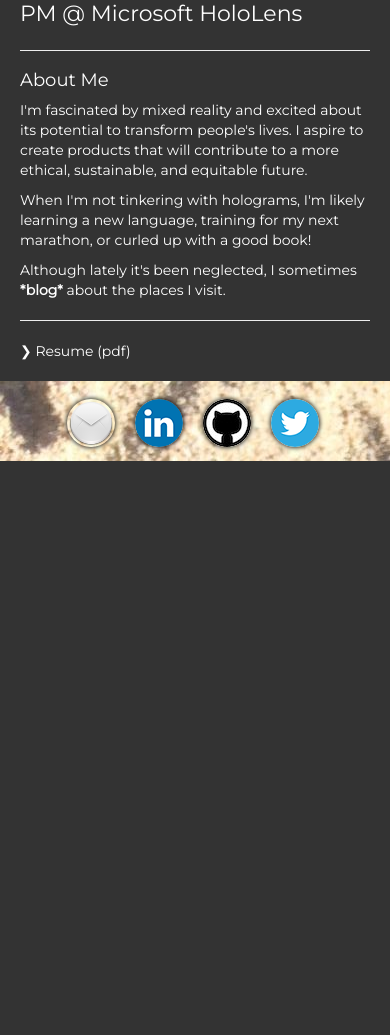
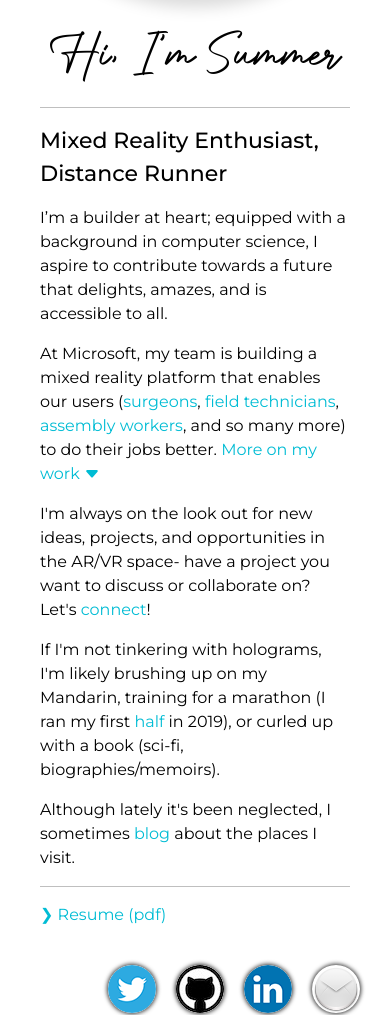
Before and after one commit to sw5813/sumwu, a Flask app: page / in a window 390 px wide. Shown: the part 294-1329 px from the top of the page. Before the commit the page ends 755 px from the top, so only its background shows below. Run offline with Flask 2, Linux system fonts and the light colour scheme; some libraries are stand-ins or nearby versions.

Commit message:
update website 2-21

```diff
--- a/app/static/css/cover.css
+++ b/app/static/css/cover.css
@@ -1,12 +1,20 @@
 /*
  * Globals
  */
+
+@font-face {
+  font-family: 'AuthenticSignature';
+  src: url(../fonts/AuthenticSignature.ttf);
+}
 
 /* Links */
 a,
 a:focus,
 a:hover {
-  color: #fff;
+  text-decoration: none;
+}
+a {
+  color: #00BCD4;
 }
 
 /*
@@ -15,34 +23,18 @@ a:hover {
 
 html,
 body {
-  height: 100%;
-  background-color: #333;
-  font-family: 'Montserrat', sans-serif;
+  font-family: 'Montserrat';
 }
 body {
-  color: #fff;
+  color: #000;
   text-align: center;
 }
-
-/* Project names */
-a.project {
-  font-style: italic;
-}
-
-/* Extra markup and styles for table-esque vertical and horizontal centering */
-.site-wrapper {
-  display: table;
-  width: 100%;
-  height: 100%; /* For at least Firefox */
+#site-container {
   min-height: 100%;
-}
-.site-wrapper-inner {
-  display: table-cell;
-  vertical-align: top;
-}
-.cover-container {
-  margin-right: auto;
-  margin-left: auto;
+  display: flex;
+  justify-content: center;
+  align-items: center;
+  padding: 20px;
 }
 
 /* Padding for spacing */
@@ -66,31 +58,34 @@ a.project {
   border-radius: 3px;
   text-align: left;
 }
-.cover .btn-lg {
-  padding: 10px 20px;
-  font-weight: bold;
+h1 {
+  font-size: 60px;
+  font-family: 'AuthenticSignature';
+  text-align: center;
 }
-h1 {
-  font-size: 40px;
+h5 {
+  font-weight: 500;
 }
 .lead {
   font-size: 22px;
+  font-weight: 500;
+}
+
+/* Cards */
+.card img:hover {
+  opacity: 0.9;
 }
 
 /* social media icons */
-.social-background {
-  background-image: url(../img/sandfooter.jpg);
-  height: 80px;
-}
 .social {
-    width: calc(50% + 126px);
-    height: 48px;
+  overflow: auto;
+  margin-left: calc(20%);
 }
 .social-popout {
   height: 48px;
   width: 48px;
   margin: 10px;
-  float: right;
+  float: left;
   -webkit-transition: all ease 0.5s;
   -moz-transition: all ease 0.5s;
   -o-transition: all ease 0.5s;
--- a/app/templates/blogging/index.html
+++ b/app/templates/blogging/index.html
@@ -16,7 +16,7 @@ Summer Wu
     {% else %}
     <div class="text-center inline">
         <a href="/blog">
-            <img onmouseover="this.src='{{ url_for('static', filename='img/bridge_head.jpg') }}'" onmouseout="this.src='{{ url_for('static', filename='img/bud_head.jpg') }}'" src="{{ url_for('static', filename='img/summerhead.png') }}" class="img-circle" style="margin:auto" />
+            <img onmouseover="this.src='{{ url_for('static', filename='img/hl2head.png') }}'" onmouseout="this.src='{{ url_for('static', filename='img/summerhead.png') }}'" src="{{ url_for('static', filename='img/summerhead.png') }}" class="img-circle" style="margin:auto" />
             <h1 class="title">Summer <span class="blue">Wu</span></h1>
             <p class="description">Hello from Seattle!</p>
         </a>
--- a/app/templates/index.html
+++ b/app/templates/index.html
@@ -4,20 +4,21 @@
     <meta charset="utf-8">
     <meta http-equiv="X-UA-Compatible" content="IE=edge">
     <meta name="viewport" content="width=device-width, initial-scale=1">
-    <meta name="description" content="Summer's Personal Site">
+    <meta name="description" content="Summer's Homepage">
     <meta name="author" content="Summer Wu">
     <link rel="shortcut icon" href="{{ url_for('static', filename='img/favicon.ico') }}" />
 
     <title>Summer Wu</title>
 
     <!-- Bootstrap core CSS -->
-    <link href='https://maxcdn.bootstrapcdn.com/bootstrap/3.2.0/css/bootstrap.min.css' rel='stylesheet' type='text/css'>
+    <link href="https://cdn.jsdelivr.net/npm/bootstrap@5.0.0-beta2/dist/css/bootstrap.min.css" rel="stylesheet" integrity="sha384-BmbxuPwQa2lc/FVzBcNJ7UAyJxM6wuqIj61tLrc4wSX0szH/Ev+nYRRuWlolflfl" crossorigin="anonymous">
 
     <!-- Custom styles for this template -->
     <link href="{{ url_for('static', filename='css/cover.css') }}" rel="stylesheet">
 
     <!-- Font is Montserrat -->
-    <link href='https://fonts.googleapis.com/css?family=Montserrat' rel='stylesheet' type='text/css'>
+    <link rel="preconnect" href="https://fonts.gstatic.com">
+    <link href="https://fonts.googleapis.com/css2?family=Montserrat:wght@300;400;500&display=swap" rel="stylesheet">
 
     <!-- Just for debugging purposes. Don't actually copy this line! -->
     <!--[if lt IE 9]><script src="../../assets/js/ie8-responsive-file-warning.js"></script><![endif]-->
@@ -31,38 +32,66 @@
 
   <body>
 
-    <div class="site-wrapper">
-
-      <div class="site-wrapper-inner">
-
-        <div class="cover-container">
-          <img class="visible-xs" src="{{ url_for('static', filename='img/xs_image.jpg') }}">
-          <img class="visible-sm" src="{{ url_for('static', filename='img/sm_image.jpg') }}">
+        <div class="container" id="site-container">
+          <div class="row">
+            <div class="col-md-4">
+              <img class="img-fluid rounded-circle shadow" onmouseover="this.src='{{ url_for('static', filename='img/hl2head.png') }}'" onmouseout="this.src='{{ url_for('static', filename='img/summerhead.png') }}'" src="{{ url_for('static', filename='img/summerhead.png') }}" />
+            </div>
+            <div class="col-md-8">
 
               <div class="inner cover">
-            <h1 class="cover-heading">Summer Wu</h1>
-            <p class="lead">PM @ Microsoft HoloLens</p>
+                <h1>Hi, I'm Summer</h1>
+
                 <hr>
+                <p class="lead">Mixed Reality Enthusiast, Distance Runner</p>
 
-            <h4>About Me</h4>
-              <p>I'm fascinated by mixed reality and excited about its potential to transform people's lives. I aspire to create products that will contribute to a more ethical, sustainable, and equitable future.</p>
-
-              <p>When I'm not tinkering with holograms, I'm likely learning a new language, training for my next marathon, or curled up with a good book!</p>
+                <p>I’m a builder at heart; equipped with a background in computer science, I aspire to contribute towards a future that delights, amazes, and is accessible to all.</p>
 
                 <p>
-                Although lately it's been neglected, I sometimes <a style="font-weight: bold" href="{{ url_for('blog') }}">*blog*</a> about the places I visit.
+                  At Microsoft, my team is building a mixed reality platform that enables our users (<a href="https://aka.ms/24h">surgeons</a>, <a href="https://news.microsoft.com/transform/vroom-with-a-view-hololens-2-powers-faster-fixes-mercedes-benz-usa/">field technicians</a>, <a href="https://news.microsoft.com/innovation-stories/hololens-2-nasa-orion-artemis/">assembly workers</a>, and so many more) to do their jobs better.
+
+                  <!-- Toggle projects section to reduce text-->
+                  <a data-bs-toggle="collapse" href="#projects" role="button" aria-expanded="false" aria-controls="projects">
+                    More on my work
+                    <svg xmlns="http://www.w3.org/2000/svg" width="16" height="16" fill="currentColor" class="bi bi-caret-down-fill" viewBox="0 0 16 16">
+                      <path d="M7.247 11.14L2.451 5.658C1.885 5.013 2.345 4 3.204 4h9.592a1 1 0 0 1 .753 1.659l-4.796 5.48a1 1 0 0 1-1.506 0z"/>
+                    </svg>
+                  </a>
                 </p>
 
-            <hr>
-            <a href="{{ url_for('static', filename='summer_wu_resume.pdf') }}"> &#10095; Resume (pdf)</a>
+                <!-- Projects section (hidden by default) -->
+                <div class="collapse mb-3" id="projects">
+                  I'm leading the effort to bring <a href="https://docs.microsoft.com/en-us/windows/mixed-reality/develop/unreal/unreal-development-overview?tabs=ue426%2Cmrtk%2Casa">HoloLens 2 support to Unreal Engine</a>, and have recently begun looking into how we can further democratize mixed reality development beyond game engines. Here are some highlights:
+
+                    <div class="row">
+
+                      <div class="card col-lg m-2 p-0">
+                        <a href="https://channel9.msdn.com/Shows/Mixed-Reality/Intro-to-Unreal--MRTK-for-HoloLens-2">
+                          <img src="{{ url_for('static', filename='img/MRDD.png') }}" class="card-img-top" alt="Mixed Reality Dev Days 2020 in AltspaceVR">
+                        </a>
+                        <div class="card-body">
+                          <h5 class="card-title">MR Dev Days 2020</h5>
+                          <p class="card-text">After HoloLens 2 support in UE4 achieved <a href="https://www.roadtovr.com/unreal-engine-4-25-hololens-2-magic-leap-azure-spatial-anchors/">production-ready</a> status in May '20, I gave this talk on how to get started on the platform at Microsoft's annual MR developer conference.</p>
+                        </div>
                       </div>
 
-          <div class="social-background">
-            <div class="social">
-              <div class="social-popout"><a href="https://twitter.com/summerwoohoo"><img src="{{ url_for('static', filename='img/twitter.png') }}" /></a></div>
-              <div class="social-popout"><a href="https://github.com/sw5813"><img src="{{ url_for('static', filename='img/github.jpg') }}" /></a></div>
-              <div class="social-popout"><a href="https://www.linkedin.com/pub/summer-wu/80/b29/7ab"><img src="{{ url_for('static', filename='img/linkedin.png') }}" /></a></div>
-              <div class="social-popout"><a href="mailto:summer.wu82@gmail.com"><img src="{{ url_for('static', filename='img/email.png') }}" /></a></div>
+                      <div class="card col-lg m-2 p-0">
+                        <a href="http://aka.ms/mrtk-unreal">
+                          <img src="{{ url_for('static', filename='img/mrtk.png') }}" class="card-img-top" alt="Mixed Reality Toolkit for Unreal Hand Menu">
+                        </a>
+                        <div class="card-body">
+                          <h5 class="card-title">Mixed Reality Toolkit</h5>
+                          <p class="card-text">My team shipped the <a href="http://aka.ms/uxt-unreal">UX Tools</a> plugin in May '20 and continues to ship an update every two months. The <a href="https://github.com/microsoft/MixedReality-GraphicsTools-Unreal">Graphics Tools</a> plugin was released in Jan '20, and a third plugin is on the way.</p>
+                        </div>
+                      </div>
+
+                      <div class="card col-lg m-2 p-0">
+                        <a href="https://docs.microsoft.com/en-us/windows/mixed-reality/develop/unreal/unreal-kippys-escape">
+                          <img src="{{ url_for('static', filename='img/kippy.jpg') }}" class="card-img-top" alt="Kippy the robot">
+                        </a>
+                        <div class="card-body">
+                          <h5 class="card-title">Kippy's Escape</h5>
+                          <p class="card-text">A HoloLens 2 puzzle game I produced, originally intended as a booth demo for GDC 2020. It's now <a href="https://github.com/microsoft/MixedReality-Unreal-KippysEscape">open source</a> and available for download from the <a href="https://www.microsoft.com/p/kippys-escape/9nbd7gl86vkd">Microsoft Store</a>.</p>
                         </div>
                       </div>
 
@@ -70,12 +99,36 @@
 
                 </div>
 
+                <p>I'm always on the look out for new ideas, projects, and opportunities in the AR/VR space- have a project you want to discuss or collaborate on? Let's <a href="mailto:summer.wu82@gmail.com">connect</a>!</p>
+
+                <p>If I'm not tinkering with holograms, I'm likely brushing up on my Mandarin, training for a marathon (I ran my first <a href="https://raceday.enmotive.com/#/events/iron-horse-half-marathon/registrants/5d52fd5d-68d4-4fc1-bbc0-597d5206f5f9">half</a> in 2019), or curled up with a book (sci-fi, biographies/memoirs).</p>
+
+                <p>
+                  Although lately it's been neglected, I sometimes <a href="{{ url_for('blog') }}">blog</a> about the places I visit.
+                </p>
+
+                <hr>
+                <a href="{{ url_for('static', filename='summer_wu_resume.pdf') }}"> &#10095; Resume (pdf)</a>
+              </div>
+
+              <div class="social">
+                <div class="social-popout"><a href="https://twitter.com/summerwoohoo"><img src="{{ url_for('static', filename='img/twitter.png') }}" /></a></div>
+                <div class="social-popout"><a href="https://github.com/sw5813"><img src="{{ url_for('static', filename='img/github.jpg') }}" /></a></div>
+                <div class="social-popout"><a href="https://www.linkedin.com/pub/summer-wu/80/b29/7ab"><img src="{{ url_for('static', filename='img/linkedin.png') }}" /></a></div>
+                <div class="social-popout"><a href="mailto:summer.wu82@gmail.com"><img src="{{ url_for('static', filename='img/email.png') }}" /></a></div>
+              </div>
+
+            </div>
+
+          </div>
+
+
     </div>
 
     <!-- Bootstrap core JavaScript
     ================================================== -->
     <!-- Placed at the end of the document so the pages load faster -->
     <script src="https://ajax.googleapis.com/ajax/libs/jquery/1.11.0/jquery.min.js"></script>
-    <script src="https://maxcdn.bootstrapcdn.com/bootstrap/3.2.0/js/bootstrap.min.js"></script>
+    <script src="https://cdn.jsdelivr.net/npm/bootstrap@5.0.0-beta2/dist/js/bootstrap.min.js" integrity="sha384-nsg8ua9HAw1y0W1btsyWgBklPnCUAFLuTMS2G72MMONqmOymq585AcH49TLBQObG" crossorigin="anonymous"></script>
   </body>
 </html>
```
Also changed, not shown: other parts of app/static/css/cover.css (+31 -46 lines), app/static/css/home.css (deleted, +0 -101 lines), app/templates/homev2.html (deleted, +0 -75 lines), requirements.txt (+4 -4 lines), app/static/fonts/AuthenticSignature.ttf (added), app/static/img/MRDD.png (added), app/static/img/background.jpg (deleted), app/static/img/bridge_head.jpg (deleted), app/static/img/bud_head.jpg (deleted), app/static/img/hl2head.png (added), app/static/img/kippy.jpg (added), app/static/img/mrtk.png (added), app/static/img/sm_image.jpg (deleted), app/static/img/xs_image.jpg (deleted), 2 other files. Lines whose indentation alone changed are shown as unchanged.
